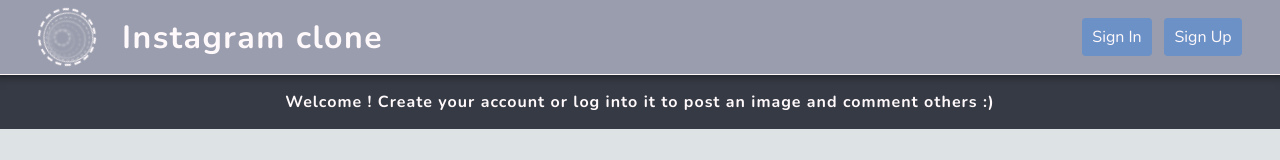
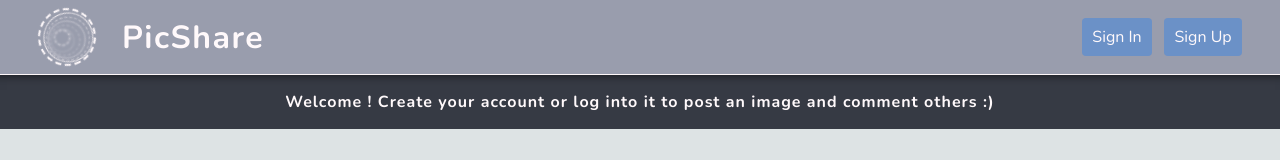
Before and after one commit to mickaelchoidev/Instagram-clone, a React (Create React App) app: page / in a window 1280 px wide. Shown: the top 160 px of the page. Built offline with nearby package versions, Linux system fonts and the light colour scheme; no server answers; the database is empty.

Commit message:
change name of app

```diff
--- a/public/index.html
+++ b/public/index.html
@@ -31,7 +31,7 @@
       work correctly both with client-side routing and a non-root public URL.
       Learn how to configure a non-root public URL by running `npm run build`.
     -->
-    <title>React App</title>
+    <title>PicShare</title>
   </head>
   <body>
     <noscript>You need to enable JavaScript to run this app.</noscript>
--- a/src/App.js
+++ b/src/App.js
@@ -110,7 +110,7 @@ function App() {
       <header className="App__header">
         <div className="Header__logo">
           <Logo />
-          <div className="Header__title">Instagram clone</div>
+          <div className="Header__title">PicShare</div>
         </div>
         {user ? (
           <div className="App__logContainer">
```
